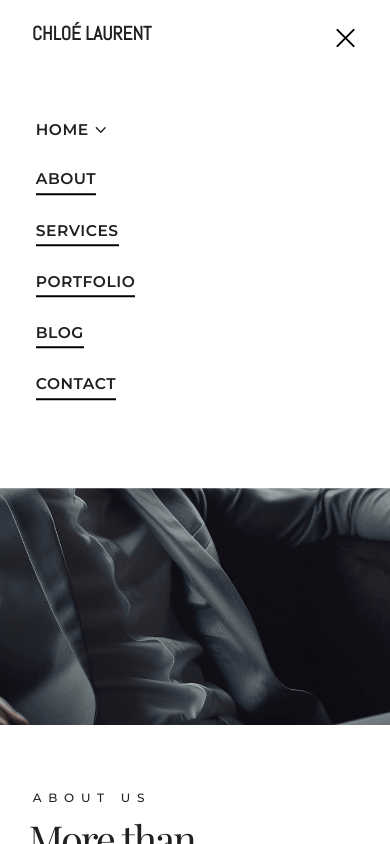
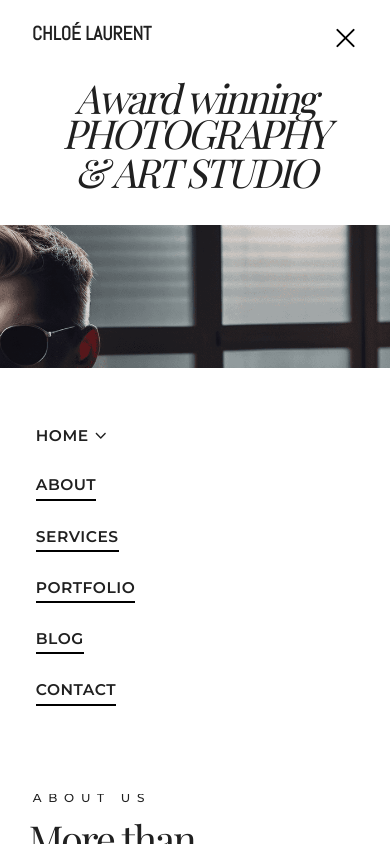
Before and after one commit to yousef-magar/chloe-laurent, a Next.js app: page / in a window 390 px wide. Both pictures are taken after a click on the button "Toggle menu". Shown: the top 844 px of the page. Built offline with nearby package versions, Linux system fonts and the light colour scheme.

Commit message:
Update Nav.jsx

```diff
--- a/app/components/Nav.jsx
+++ b/app/components/Nav.jsx
@@ -55,12 +55,12 @@ const Nav = () => {
 
             {/* Mobile Menu */}
             <div
-                className={` fixed left-1/2 -translate-1/2 top-[17.2rem] w-full bg-white z-10 px-[7px] pb-[4rem] pt-[2rem] xl:hidden max-w-[1024px] transition-all duration-500 ease-in-out overflow-hidden ${
-                    menuOpen
-                        ? 'opacity-100 max-h-[1400px] pointer-events-auto'
-                        : 'opacity-0 max-h-0 pointer-events-none'
-                }`}
-            >
+  className={`fixed left-1/2 -translate-x-1/2 top-[17.2rem] w-full bg-white z-10 px-[7px] pb-[4rem] pt-[2rem] xl:hidden max-w-[1024px] transition-all duration-500 ease-in-out overflow-y-auto ${
+    menuOpen
+      ? 'opacity-100 max-h-[100svh] top-[23rem] pointer-events-auto'
+      : 'opacity-0 max-h-0 pointer-events-none'
+  }`}
+>
                 <div className='container flex flex-col gap-6'>
                     {navLinks.map((link, index) =>
                         link.path ? (
@@ -104,7 +104,7 @@ const Nav = () => {
                                                     <Link
                                                         key={subIndex}
                                                         href={sub.path}
-                                                        className='txt-nav text-[14px] not-last:mb-[18px]'
+                                                        className='txt-nav w-fit text-[14px] not-last:mb-[18px]'
                                                         onClick={() =>
                                                             setMenuOpen(false)
                                                         }
```
